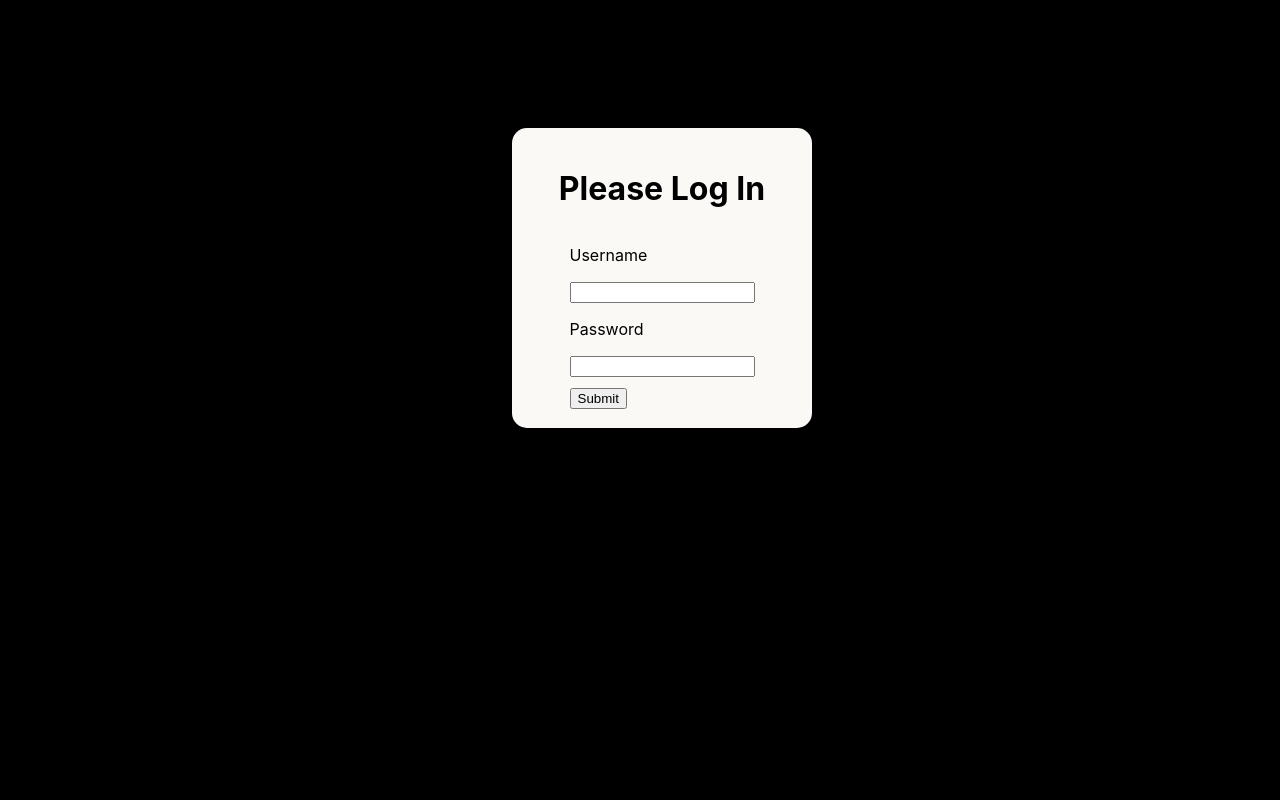
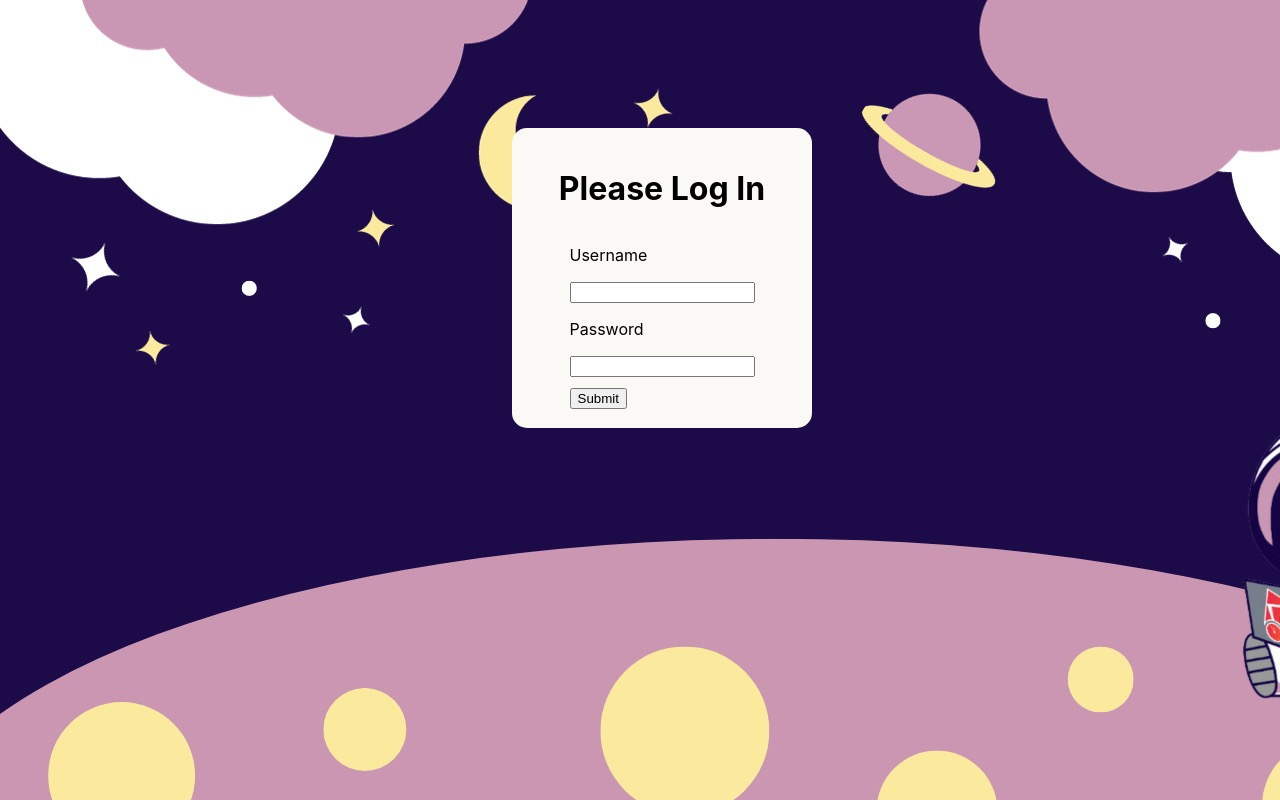
Before and after one commit to KeyanTheGreat/Rocket-Recall-Hack-Harvard-23, a React (Create React App) app in the folder my-app/: page / in a window 1280 px wide. Built offline with nearby package versions, Linux system fonts and the light colour scheme.

Commit message:
background

```diff
--- a/my-app/src/App.css
+++ b/my-app/src/App.css
@@ -14,7 +14,7 @@
 }
 
 .App-header {
-  background-color: #282c34;
+  background-size: cover;
   min-height: 100vh;
   display: flex;
   flex-direction: column;
--- a/my-app/src/index.css
+++ b/my-app/src/index.css
@@ -5,7 +5,7 @@ body {
     sans-serif;
   -webkit-font-smoothing: antialiased;
   -moz-osx-font-smoothing: grayscale;
-  background-color: black;
+  background-image: url("./3.jpeg");
 }
 
 code {
```
Also changed, not shown: my-app/src/3.jpeg (added).
